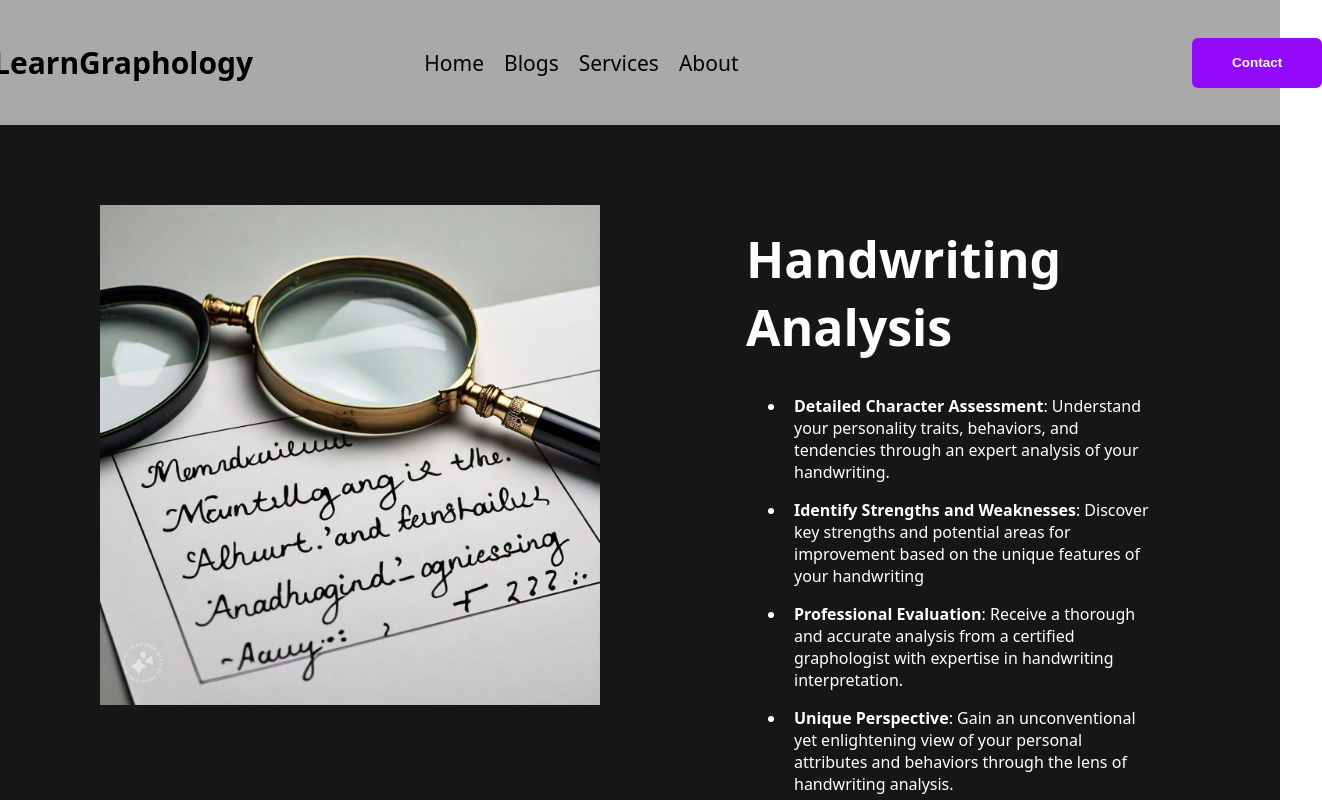
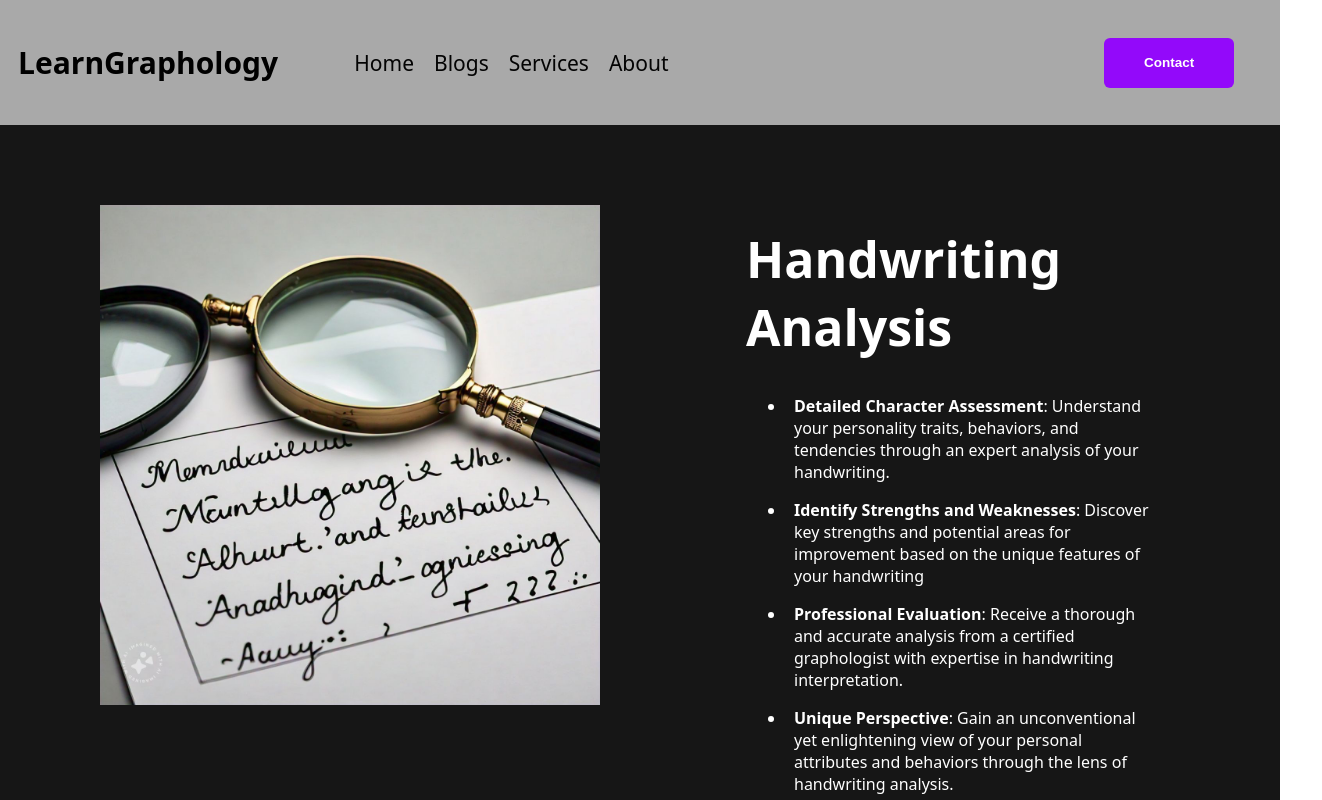
Before and after one commit to ManasKhudale/graphology-website-2, a Next.js app: page /servicespagefolder in a window 1280 px wide. Shown: the top 800 px of the page, 1322 px wide, since content can reach past the window. Built offline with nearby package versions, Linux system fonts and the light colour scheme.

Commit message:
Fixed overlapping issues on 13 inch devices

```diff
--- a/app/main.css
+++ b/app/main.css
@@ -980,3 +980,78 @@ body{
         height: 400px;
     }
   }
+
+@media only screen and (min-width: 1280px) and (max-width: 1440px) {
+
+    .navbar-light{
+        background-color: rgba(169,169,169,255);
+        color: rgba(3,3,3,255);
+        height: 125px;
+        max-width: 100%;
+        padding-left: 90px;
+        padding-left: 160px;
+        display: flex;
+        /*justify-content: center;
+        align-items: center; */
+    }
+
+    .navbar-first-sec{
+        display: flex;
+        flex-direction: row;
+        padding: 10px 15px;
+        /* margin-left: 20px; */
+        width: 100%;
+        z-index: 1;
+
+    }
+
+    .navbar-light-heading{
+        position:relative;
+        /* margin-left: 120px; */
+        margin-right: 90px;
+        font-size: 30px;
+        padding-left: 40px;
+    }
+
+    .navbar-light-contact{
+        position: relative;
+
+        padding: 11px 15px;
+        margin-left: 220px;
+        width: 130px;
+        height: 50px;
+        border-radius: 6px;
+        font-size: 13.5px;
+        color: white;
+        font-weight: bold;
+    }
+
+    .navbar-all-comps{
+        z-index: 3;
+        right: 54%;
+        position: relative;
+        font-size: 20px;
+        margin-right: 10px;
+
+    }
+
+    .navbar-light-comps{
+        /* display: flex;
+
+        flex-direction: row; */
+        /* padding-left: 20px; */
+        /* margin-right: 20px; */
+        font-size: 21px;
+        flex: 1 1 1;
+    }
+
+    .service-1{
+        height: 715px;
+    }
+
+    .service-2{
+        height: 685px;
+    }
+
+
+}
```
